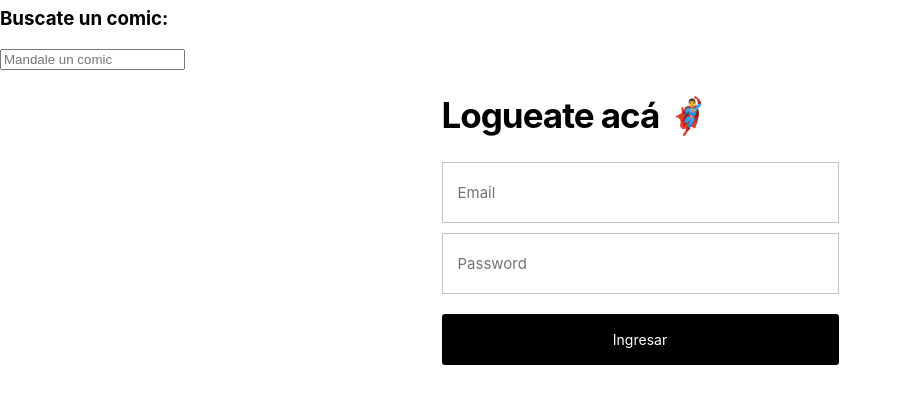
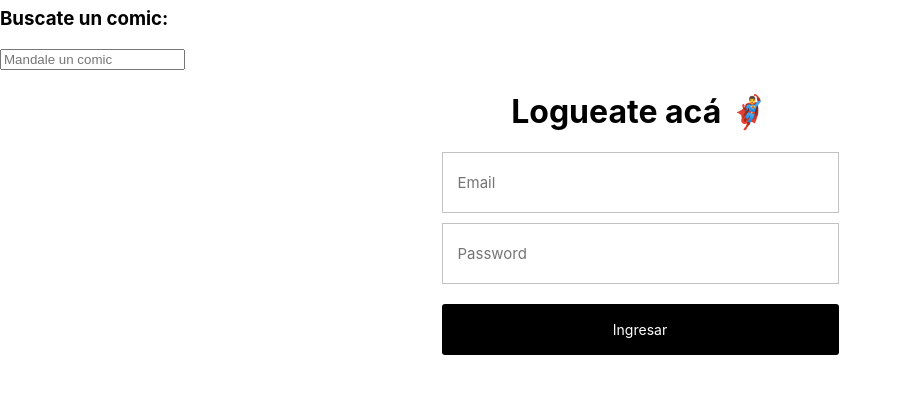
Before and after one commit to arosellofrias/ecomics, a React (Create React App) app in the folder ecomics/: page /login in a window 1280 px wide. Shown: the part 316-720 px from the top of the page, without its empty margins (0-902 px from the left). Built offline with nearby package versions, Linux system fonts and the light colour scheme.

Commit message:
funcionalidad-Login

```diff
--- a/ecomics/src/components/LoginUser.jsx
+++ b/ecomics/src/components/LoginUser.jsx
@@ -1,16 +1,28 @@
+import axios from "axios";
 import React, { useState } from "react";
 import "./compStyles/Login.css";
 
 const LoginUser = () => {
-  const [name, setName] = useState("");
-  const [email, setEmail] = useState("");
-  const [password, setPassword] = useState("");
+  const [email, setEmail] = useState("")
+  const [password, setPassword] = useState("")
+  const [isLoggedIn, setIsLoggedIn ] = useState({})
+
+  const loginSubmit = (body,e)=>{
+    console.log("BODY==>",body)
+    e.preventDefault()
+    axios.post("api/user/login",body)
+    .then(res=>res.data)
+    .then(body=>setIsLoggedIn(body))
+  }
 
   return (
     <div className="login">
-      <form className="login_form">
         <h1>Logueate acá 🦸‍♂️</h1>
 
+      <form className="login_form" onSubmit={(e)=>(loginSubmit({
+        email:email,
+        password: password
+      },e))}>
         <input
           type="email"
           placeholder="Email"
--- a/ecomics/src/components/SingleComic.jsx
+++ b/ecomics/src/components/SingleComic.jsx
@@ -11,7 +11,6 @@ export default (props)=>{
     const matchProps =useParams()
     const paramsId = matchProps.id */
     const dispatch = useDispatch();
- renderizado-singleComics
     console.log("PROPS",props)
     const params = useParams()
     const paramsId = params.id
```
